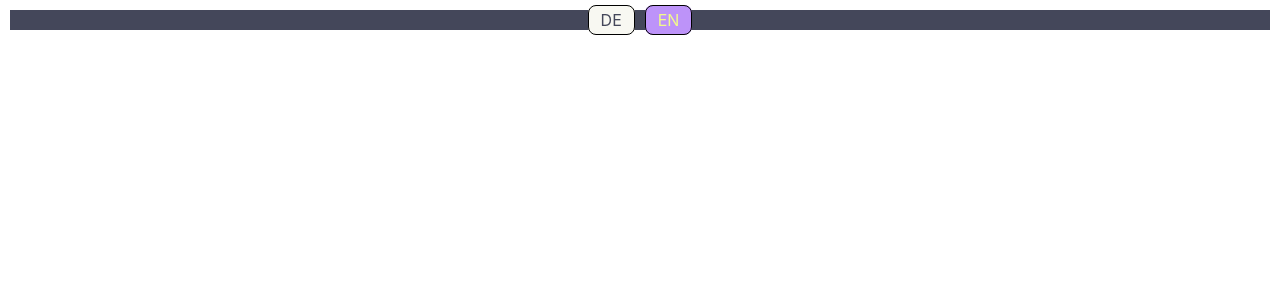
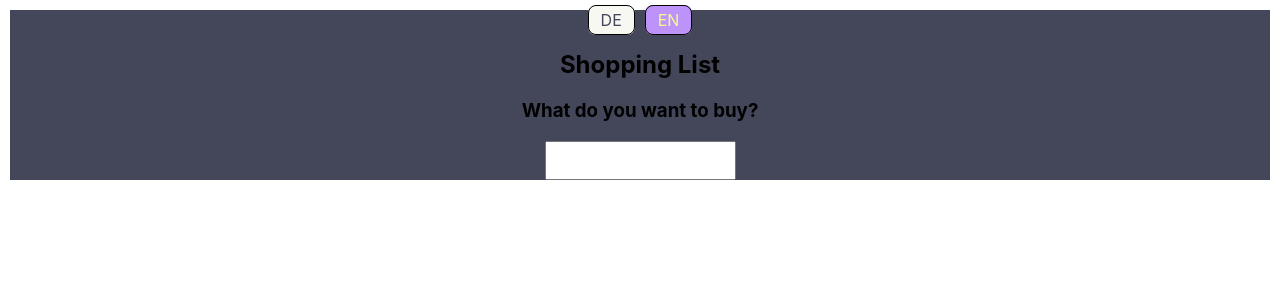
Before and after one commit to tsimvris/shopping-list, a React (Create React App) app: page /english in a window 1280 px wide. Shown: the top 300 px of the page. Built offline with nearby package versions, Linux system fonts and the light colour scheme.

Commit message:
added english basic

```diff
--- a/src/Pages/EN.jsx
+++ b/src/Pages/EN.jsx
@@ -1 +1,60 @@
-export default function English() {}
+import React, { useState, useEffect } from "react";
+import { nanoid } from "nanoid";
+import { saveToLocalStorage, loadFromLocalStorage } from "../LocalStorage";
+import StyledInput from "../Components/StyledInput";
+
+export default function English() {
+  const [inputValue, setInputValue] = useState("");
+  const [items, setItems] = useState(loadFromLocalStorage("My Items") ?? []);
+
+  useEffect(() => {
+    saveToLocalStorage("My Items", items);
+  });
+
+  return (
+    <div className="DeWrap">
+      <h2 className="title">Shopping List</h2>
+      <ul className="ItemsUl">
+        {items.map((item) => {
+          return (
+            <>
+              <li
+                onClick={() => {
+                  setItems(items.filter((Item) => Item.id !== item.id));
+                }}
+                className="ItemsLi"
+                key={item.id}
+              >
+                {item.name}
+              </li>
+            </>
+          );
+        })}
+      </ul>
+      <h3 className="SecondaryTitle">What do you want to buy?</h3>
+
+      <form
+        className="form"
+        onSubmit={(event) => {
+          event.preventDefault();
+          setItems([...items, { name: inputValue, id: nanoid() }]);
+          setInputValue("");
+        }}
+      >
+        <StyledInput
+          required
+          type="text"
+          value={inputValue}
+          onSubmit={(event) => {
+            event.preventDefault();
+            setItems([...items, { name: inputValue, id: nanoid() }]);
+            setInputValue("");
+          }}
+          onChange={(event) => {
+            setInputValue(event.target.value);
+          }}
+        />
+      </form>
+    </div>
+  );
+}
```
